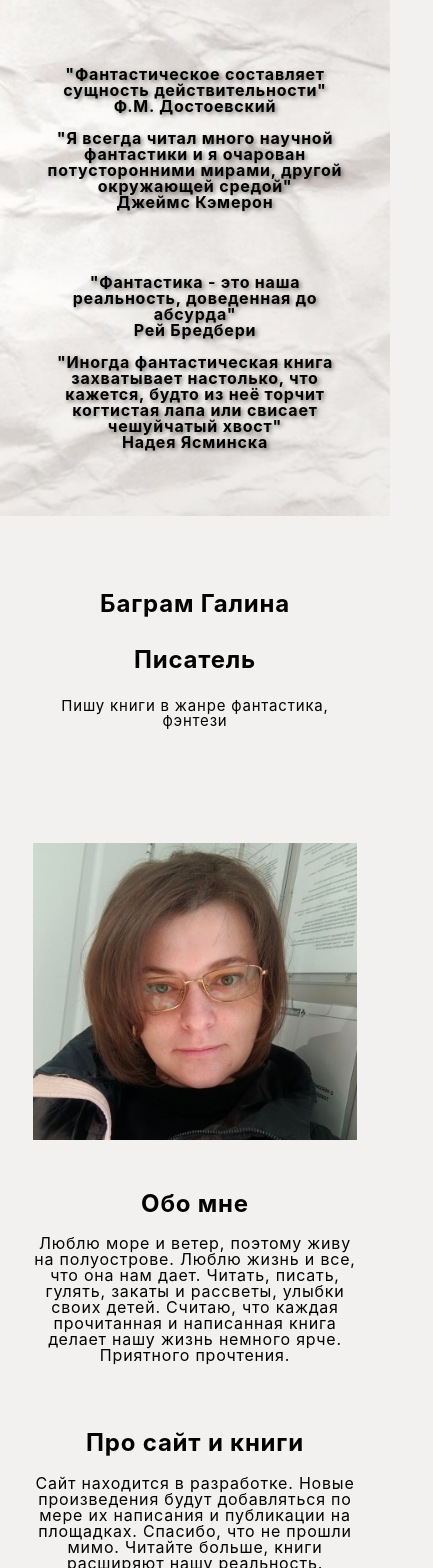
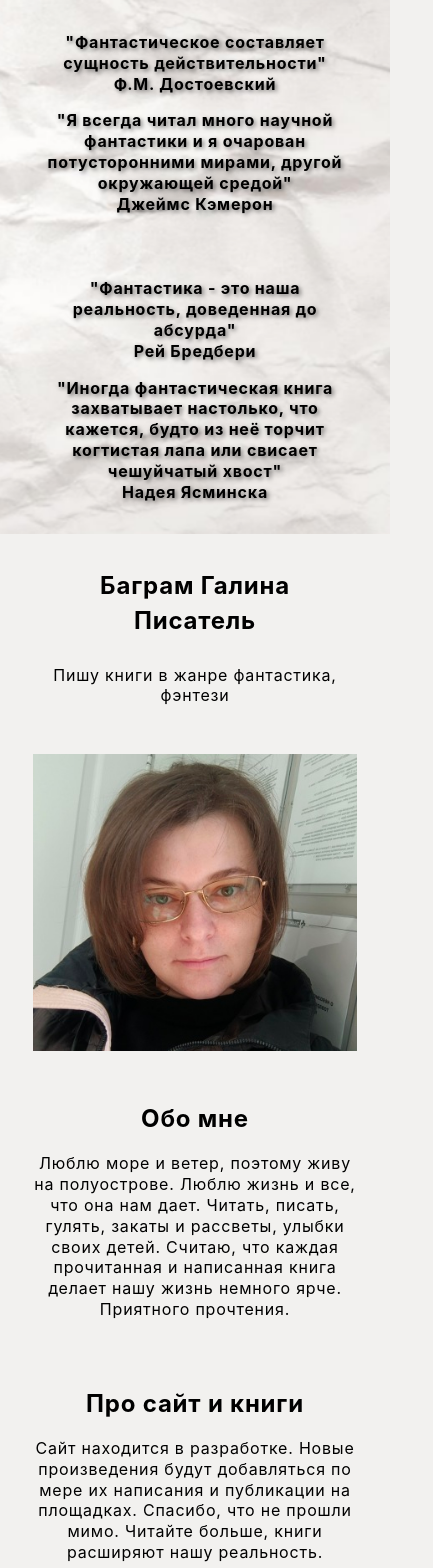
Before and after one commit to GalinaBagram1987/bagramBooks, a Vue app: page / in a window 390 px wide. Shown: the top 1568 px of the page, 433 px wide, since content can reach past the window. Built offline with nearby package versions, Linux system fonts and the light colour scheme; a web font is replaced by a local one.

Commit message:
added first book

```diff
--- a/src/App.vue
+++ b/src/App.vue
@@ -3,6 +3,8 @@
   import Footer from './components/Footer.vue'
   import AuthorName from './components/AuthorName.vue';
   import AboutMe from './components/AboutMe.vue';
+  import FirstBook from './components/FirstBook.vue';
+  import SecondBook from './components/SecondBook.vue';
 
 
 </script>
@@ -12,6 +14,8 @@
     <Header />
     <AuthorName />
     <AboutMe />
+    <FirstBook />
+    <SecondBook />
     <Footer />
   </div>
 </template>
--- a/src/components/AboutMe.vue
+++ b/src/components/AboutMe.vue
@@ -1,13 +1,15 @@
 <template>
   <section class="aboutMe">
     <div class="container">
-      <div class="avtorBlock">
-        <img src="@/assets/fotoAvtora.jpg" alt="avtor foto" />
-        <div class="firstTextBlock">
+      <div class="gridBlock">
+        <div class="grid-equal-col">
+          <img src="@/assets/fotoAvtora.jpg" alt="avtor foto" />
+        </div>
+        <div class="grid-equal-col">
           <h1>Обо мне</h1>
           <p>Люблю море и ветер, поэтому живу на полуострове. Люблю жизнь и все, что она нам дает. Читать, писать, гулять, закаты и рассветы, улыбки своих детей. Считаю, что каждая прочитанная и написанная книга делает нашу жизнь немного ярче. Приятного прочтения.</p>
         </div>
-        <div class="secondTextBlock">
+        <div class="grid-equal-col">
           <h1>Про сайт и книги</h1>
           <p>Сайт находится в разработке. Новые произведения будут добавляться по мере их написания и публикации на площадках. Спасибо, что не прошли мимо. Читайте больше, книги расширяют нашу реальность.</p>
         </div>
@@ -16,65 +18,4 @@
   </section>
 </template>
 <script setup lang="ts"></script>
-<style scoped>
-  .avtorBlock {
-    display: flex;
-    justify-content: space-between;
-    width: 100%;
-    gap: 5rem;
-  }
-
-  p {
-    font-size: 18px;
-  }
-
-  .firstTextBlock,
-  .secondTextBlock {
-    text-align: center;
-    line-height: 1.5; /*междустрочны */
-    letter-spacing: 0.05em; /* междубуквенный */
-  }
-  .firstTextBlock,
-  .secondTextBlock,
-  .avtorBlock img {
-    flex: 1 1 0; /* Жестко делит контейнер на 3 абсолютно равные части */
-    min-width: 0; /* Важно: позволяет блокам и картинке уменьшаться на мелких экранах */
-  }
-
-  .avtorBlock img {
-    height: auto;     /* Пропорциональное изменение высоты при уменьшении */
-    object-fit: contain; /* Картинка не будет обрезаться, когда её колонка начнет сжиматься */
-  }
-
-  @media(max-width: 950px) {
-    .avtorBlock {
-      flex-direction: column; /* Выстраиваем колонки друг под другом */
-      width: 100%;
-      align-items: center;
-      gap: 2rem;          /* Расширяем контейнер на мобильном */
-    }
-
-    .firstTextBlock,
-    .secondTextBlock {
-      flex: 0 1 auto;
-      width: 100%;
-      max-width: 100%;
-      text-align: center;
-      line-height: 1; /*междустрочны */
-      letter-spacing: 0.05em; /* междубуквенный */
-    }
-    .avtorBlock img {
-      width: 100%;
-    }
-  }
-
-  @media(max-width: 768px) {
-    p {
-      font-size: 16px;
-    }
-  }
-
-
-
-
-</style>
+<style scoped></style>
--- a/src/components/AuthorName.vue
+++ b/src/components/AuthorName.vue
@@ -1,100 +1,28 @@
 <template>
   <section class="authorName">
     <div class="container">
-      <div class="author">
-        <div class="autText">
+      <div class="gridBlock">
+        <div class="grid-equal-col">
           <h1>Баграм Галина </h1>
           <h2>Писатель</h2>
           <p>Пишу книги в жанре фантастика, фэнтези</p>
         </div>
-          <img src="@/assets/baner1.png" alt="picture1"/>
-          <img src="@/assets/baner2.png" alt="picture2"/>
+          <img src="@/assets/baner1.png" class="grid-equal-col" alt="picture1"/>
+          <img src="@/assets/baner2.png" class="grid-equal-col" alt="picture2"/>
       </div>
     </div>
   </section>
 </template>
 <script setup lang="ts"></script>
 <style scoped>
-  .author {
-    display: flex;
-    justify-content: space-between;
-    align-items: center;
-    width: 100%;
-    gap: 5rem; /*зазоры между всеми 3 колонками станут одинаковыми */
-    padding: 0; /* Гарантированно убираем любые внутренние отступы самого контейнера */
-    margin: 0;  /* Убираем внешние отступы */
+
+  @media(max-width: 950px) {
+    img {
+      display: none;
+    }
   }
 
-  /* Применяем правила строго к текстовому блоку и картинкам внутри .author */
-  .autText,
-  .author img {
-    flex: 1 1 0;      /* Жестко делит контейнер на 3 абсолютно равные части */
-    min-width: 0;     /* Защита от деформации флекс-сетки */
-    max-width: 100%;
-    height: auto;
-    object-fit: cover;/* Картинка красиво заполнит свою треть, не растягиваясь и не сжимаясь */
-  }
-
-  .autText {
-    text-align: center;
-    line-height: 1.5;
-    letter-spacing: 0.05em;
-  }
-
-  p {
-    font-size: 18px;
-  }
-
-  @media (min-width: 769px) and (max-width: 900px) {
-
-    .author {
-      display: flex;
-      justify-content: space-between;
-      align-items: center;
-      width: 100%;
-      gap: 2rem;
-    }
-
-    .img-item {
-      width: 100%;
-      height: auto;
-      max-width: 100%;
-    }
-
-    .autText,
-    .img-item {
-      flex: 1;           /* все три колонки равной ширины */
-      min-width: 0;      /* предотвращает переполнение */
-    }
-
-    .autText {
-      text-align: center;
-      line-height: 1;
-      letter-spacing: 0.05em;
-      }
-    }
-
-    p {
-      font-size: 15px;
-      line-height: 1;
-    }
-
-
-
   @media(max-width: 768px) {
-    .author {
-      flex-direction: column; /* Выстраиваем колонки друг под другом */
-      width: 100%;
-      align-items: center;
-      gap: 2rem;          /* Расширяем контейнер на мобильном */
-    }
-
-    .autText {
-        flex: 0 1 auto;
-        width: 100%;
-        max-width: 100%;
-      }
-
     img {
       display: none;
     }
--- a/src/components/Header.vue
+++ b/src/components/Header.vue
@@ -59,7 +59,7 @@
     }
 
     p {
-      line-height: 1;
+      line-height: 1.3;
       font-size: 16px;
     }
   }
--- a/src/components/SecondBook.vue
+++ b/src/components/SecondBook.vue
@@ -4,7 +4,7 @@
         <div class="sBook">
             <div class="leftBlockS">
               <h1></h1>
-							<img src="" />
+							<img src="@/assets/zapovednik.png" alt="обложка книги Заповедник" />
             </div>
             <div class="centerBlockS">
 							<h1></h1>
--- a/src/style.css
+++ b/src/style.css
@@ -26,18 +26,162 @@
 body {
   margin: 0;
   padding: 0;
-  font-family: 'Inter', sans-serif;;
+  font-family: 'Inter', sans-serif;
   min-height: 100vh;
   background-color: #F2F1EF;
 }
 
 .container {
-  max-width: 75 rem; /* 1200 px; */
+  max-width: 75rem; /* 1200 px; */
   width: 83%;
   margin: 0 auto;
   padding-top: 3.125rem;
   padding-bottom: 3.125rem;
+}
+
+/* Родоначальник — yниверсальный контейнер сетки  для всей моей разметки*/
+.gridBlock {
   display: flex;
-  flex-wrap: wrap; /* ← разрешаем перенос */
-  gap: 1,875rem; /* ← отступы между элементами */
+  justify-content: space-between;
+  width: 100%;
+  /* Заменяем фиксированные 5rem на адаптивный gap,
+     чтобы на экранах около 1000px отступы тоже плавно уменьшались */
+  gap: clamp(1rem, 5vw, 5rem); /*1 минимум, 5vw адаптив проц от шир экрана, 5rem максимальное*/
 }
+
+/* Универсальный класс для КАЖДОЙ из 3-х колонок */
+.grid-equal-col {
+  flex: 1 1 0; /*1 (flex-grow) — коэффициент роста, 1 (flex-shrink) — коэффициент сжатия, 0 (flex-basis) — базовый (начальный) размер*/
+  min-width: 0;
+  text-align: center;
+  line-height: 1.5;
+  letter-spacing: 0.05em;
+  /* Делаем флекс-конт, чтобы сработал ниже margin-top: auto у кнопок */
+  display: flex;
+  flex-direction: column;
+}
+
+/* Специфичные свойства ЕСЛИ колонка является картинкой */
+.grid-equal-col img{
+  width: 100%;
+  max-width: 350px;
+  height: auto;
+  object-fit: contain;
+}
+
+.grid-equal-col p {
+  font-size: 18px;
+}
+
+/* Группа кнопок */
+.btn-group {
+  display: flex;
+  flex-direction: column;
+  width: 100%;
+  gap: 1rem;
+  margin-top: auto; /*прижмет к низу кнопки, даст им один уровень*/
+  padding-top: 1.5rem;
+}
+/* Каждая кнопка стекло*/
+.btn {
+  /* 1. Стеклянный эффект (Полупрозрачный белый фон) */
+  background: rgba(242, 228, 221, 0.75);
+
+  /* Для эффекта стекла: размывает всё, что находится ПОД кнопкой */
+  backdrop-filter: blur(8px);
+  -webkit-backdrop-filter: blur(8px); /* Поддержка для Safari */
+
+   /* Вместо черного бордера — аккуратная, чуть более светлая рамка */
+  border: 1px solid rgba(255, 255, 255, 0.4);
+  /* border: 1px solid  #4A3E3D; */
+
+   /* 2. Геометрия и текст */
+  border-radius: 12px;
+  padding: 12px 28px;
+  cursor: pointer; /*делает курсор рукой*/
+  position: relative;
+  overflow: hidden; /* Прячет блик за пределами кнопки */
+
+  /* 3. тень */
+  box-shadow: 0 8px 24px rgba(74, 62, 61, 0.12);
+
+  /* Плавность для всех базовых переходов */
+  transition: all 0.3s ease;
+}
+
+/* 4. СОЗДАНИЕ ГЛЯНЦЕВОГО ПЕРЕЛИВА */
+.btn::before {
+  content: '';
+  position: absolute;
+  top: 0;
+  left: -100%; /* Блик спрятан слева */
+  width: 60%;
+  height: 100%;
+  /* белый лучик света */
+  background: linear-gradient(
+    90deg,
+    transparent,
+    rgba(255, 255, 255, 0.6),
+    transparent
+  );
+  transform: skewX(-25deg); /* Наклон луча */
+}
+
+/* 5. ЭФФЕКТЫ ПРИ НАВЕДЕНИИ (HOVER) */
+.btn:hover {
+  transform: scale(1.05); /* увеличение на 5% */
+  background: rgba(242, 228, 221, 0.9); /* Кнопка становится чуть плотнее */
+
+  /* Тень становится глубже, кнопка «приподнимается» */
+  box-shadow: 0 12px 32px rgba(74, 62, 61, 0.2);
+}
+
+/* Запуск блика слева направо при наведении */
+.btn:hover::before {
+  left: 150%;
+  transition: left 0.7s ease-out;
+}
+
+a {
+  font-size: 18px;
+  font-weight: bold;
+  letter-spacing: 1.5;
+  color: #4A3E3D; /* оттенок для текста*/
+  text-decoration: none; /*нет подчеркивания*/
+}
+@media(max-width: 950px) {
+  .container {
+    padding-top: 1rem;
+    padding-bottom: 1rem;
+  }
+  .gridBlock {
+    flex-direction: column; /* Элементы встают друг под друга */
+    align-items: center;
+    gap: 2rem;
+  }
+
+  .grid-equal-col {
+    flex: 0 1 auto;
+    width: 100%;
+    max-width: 100%;
+    line-height: 1.3;
+  }
+  /* Специфичные свойства ЕСЛИ колонка является картинкой */
+  .grid-equal-col img{
+    max-width: 100%;
+  }
+
+   .grid-equal-col h1 {
+    margin-bottom: 0.2rem;
+  }
+  .grid-equal-col h2 {
+    margin-top: 0;
+    margin-bottom: 0.8rem;
+  }
+}
+
+@media(max-width: 768px) {
+  .grid-equal-col p {
+    font-size: 16px;
+  }
+}
```
Also changed, not shown: src/components/FirstBook.vue (+39 -10 lines), 2 other files (tests, documents, lock files or other folders).
